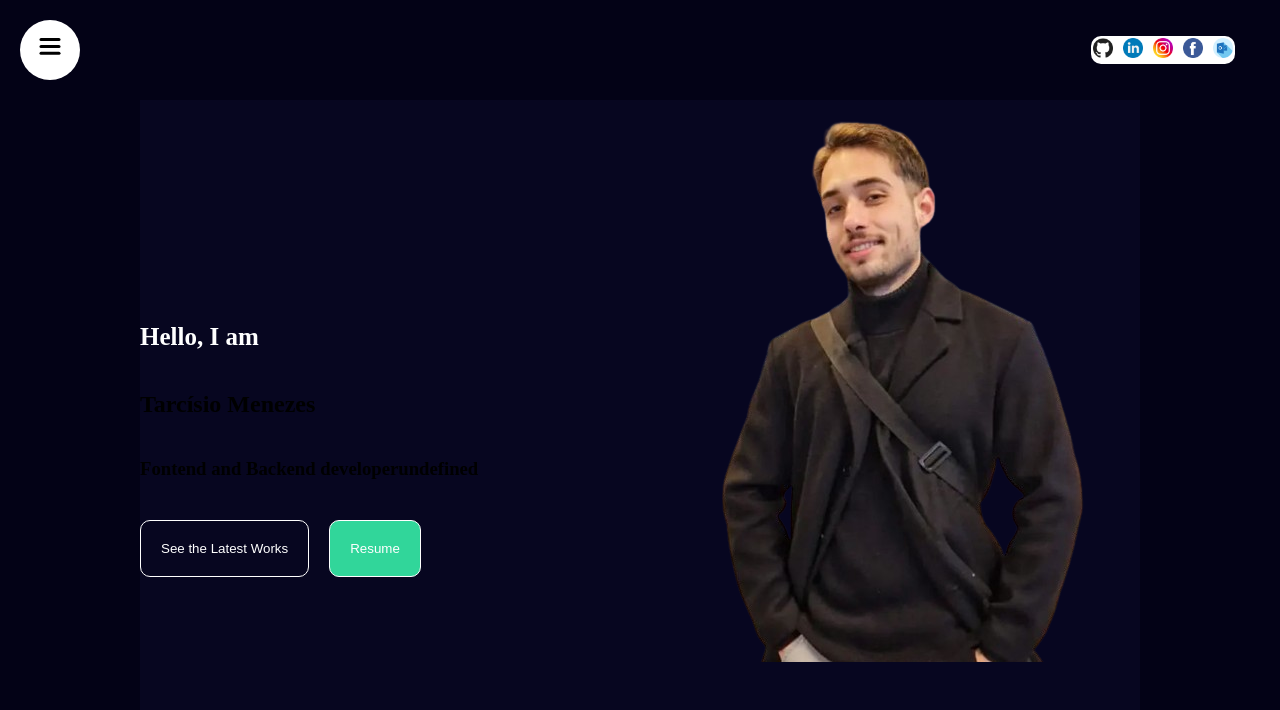
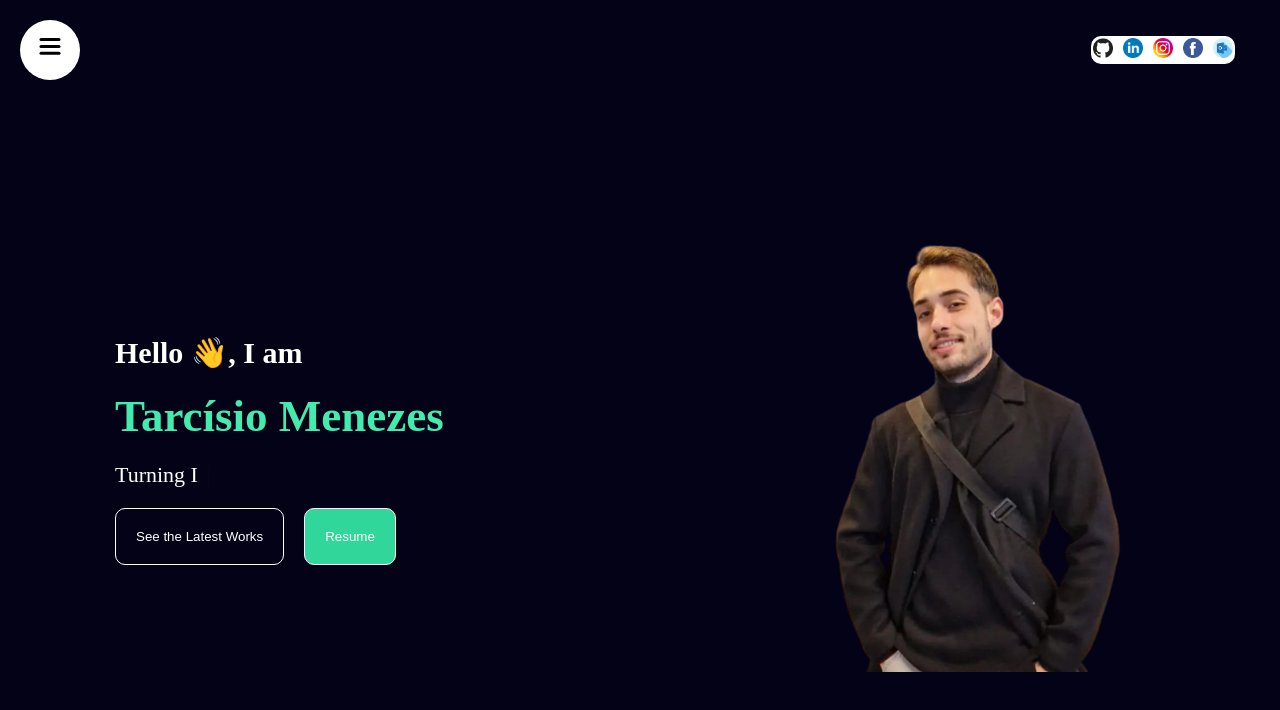
Before and after one commit to tarcisiomenezes2023/my-portfoliov2, a React (Vite) app in the folder portfolio-v2/: page / in a window 1280 px wide. Shown: the top 710 px of the page. Built offline with nearby package versions, Linux system fonts and the light colour scheme.

Commit message:
Hero Section: TypeWriter implemented with emojis, only hero profile left to update

```diff
--- a/portfolio-v2/package.json
+++ b/portfolio-v2/package.json
@@ -14,6 +14,7 @@
     "prop-types": "^15.8.1",
     "react": "^18.3.1",
     "react-dom": "^18.3.1",
+    "react-simple-typewriter": "^5.0.1",
     "sass": "^1.77.8",
     "styled-components": "^6.1.11"
   },
--- a/portfolio-v2/src/components/Hero.jsx
+++ b/portfolio-v2/src/components/Hero.jsx
@@ -1,17 +1,29 @@
+import { useTypewriter, Cursor } from "react-simple-typewriter";
 import Navbar from "./Navbar";
-import Typewriter from "./Typewriter";
 import "./Hero.scss";
 
 const Hero = () => {
+  const [text] = useTypewriter({
+    words: [
+      "Passionate Fullstack Developer 💻",
+      "Turning Ideas into Dynamic Digital Experiences 💡",
+      "Dedicated to Building High-Performance Applications 💪",
+    ],
+    loop: true,
+    typeSpeed: 70,
+    deleteSpeed: 30,
+  });
+
   return (
     <>
       <Navbar />
       <div className="hero">
         <div className="wrapper">
           <div className="textContainer">
-            <h2>Hello, I am</h2>
+            <h2>Hello 👋, I am</h2>
             <h1>Tarcísio Menezes</h1>
-            <h3><Typewriter text="Frontend and Backend developer" /></h3>
+            <span>{text} <Cursor cursorStyle='|' /></span>
+
             <div className="buttons">
               <button>See the Latest Works</button>
               <button className="resume">Resume</button>
--- a/portfolio-v2/src/components/Hero.scss
+++ b/portfolio-v2/src/components/Hero.scss
@@ -1,42 +1,50 @@
 .hero {
     height: calc(100vh - 100px);
     overflow: hidden;
-    background-color: rgb(7, 6, 32);
+    background-color: rgb(3, 2, 22);
     position: relative;
-    max-width: 1000px;
+    max-width: 1050px;
     margin: auto;
 
     .wrapper {
         max-width: 1366px;
         height: 100%;
         margin: auto;
+        display: flex;
+        align-items: center;
+        justify-content: space-between;
 
         .textContainer {
-            height: 100%;
             display: flex;
             flex-direction: column;
             justify-content: center;
-            gap: 40px;
+            gap: 20px;
+            max-width: 380px;
 
             h2 {
-                font-size: 25px;
+                font-size: 30px;
                 color: white;
-
-                h1 {
-                    color: rgb(67, 236, 174);
-                    font-size: 40px;
-                    font-weight: bolder;
-                }
+            }
+            h1 {
+                color: rgb(67, 236, 174);
+                font-size: 45px;
+                font-weight: bolder;
+            }
+            span {
+                color: white;
+                font-size: 22px;
             }
 
             .buttons {
+                display: flex;
+                gap: 20px;
+
                 button {
                     padding: 20px;
                     border: 1px solid white;
                     border-radius: 10px;
                     background-color: transparent;
                     color: white;
-                    margin-right: 20px;
                     cursor: pointer;
                     font-weight: 300;
                 }
@@ -45,17 +53,19 @@
                     font-weight: 500;
                 }
             }
+        }
+
+        .imageContainer {
+            height: 100%;
+            display: flex;
+            align-items: center;
+            justify-content: center;
 
             img {
-                width: 50px;
+                max-height: 450px;
+                max-width: 350px;
+                object-fit: contain;
             }
         }
     }
-
-    .imageContainer {
-        height: 100%;
-        position: absolute;
-        top: 0;
-        right: 0;
-    }
 }
--- a/portfolio-v2/src/components/Typewriter.jsx
+++ /dev/null
@@ -1,37 +0,0 @@
-import { useEffect, useState } from 'react';
-import { motion } from 'framer-motion';
-import PropTypes from 'prop-types';
-
-const Typewriter = ({ text }) => {
-  const [displayedText, setDisplayedText] = useState('');
-
-  useEffect(() => {
-    let index = 0;
-    const interval = setInterval(() => {
-      setDisplayedText((prev) => prev + text[index]);
-      index++;
-      if (index === text.length) {
-        clearInterval(interval);
-      }
-    }, 100);
-
-    return () => clearInterval(interval);
-  }, [text]);
-
-  return (
-    <motion.span
-      initial={{ opacity: 0 }}
-      animate={{ opacity: 1 }}
-      transition={{ duration: 0.5 }}
-    >
-      {displayedText}
-    </motion.span>
-  );
-};
-
-// Adicionando validação de props com PropTypes
-Typewriter.propTypes = {
-  text: PropTypes.string.isRequired,
-};
-
-export default Typewriter;
```
Also changed, not shown: 1 other file (tests, documents, lock files or other folders).
